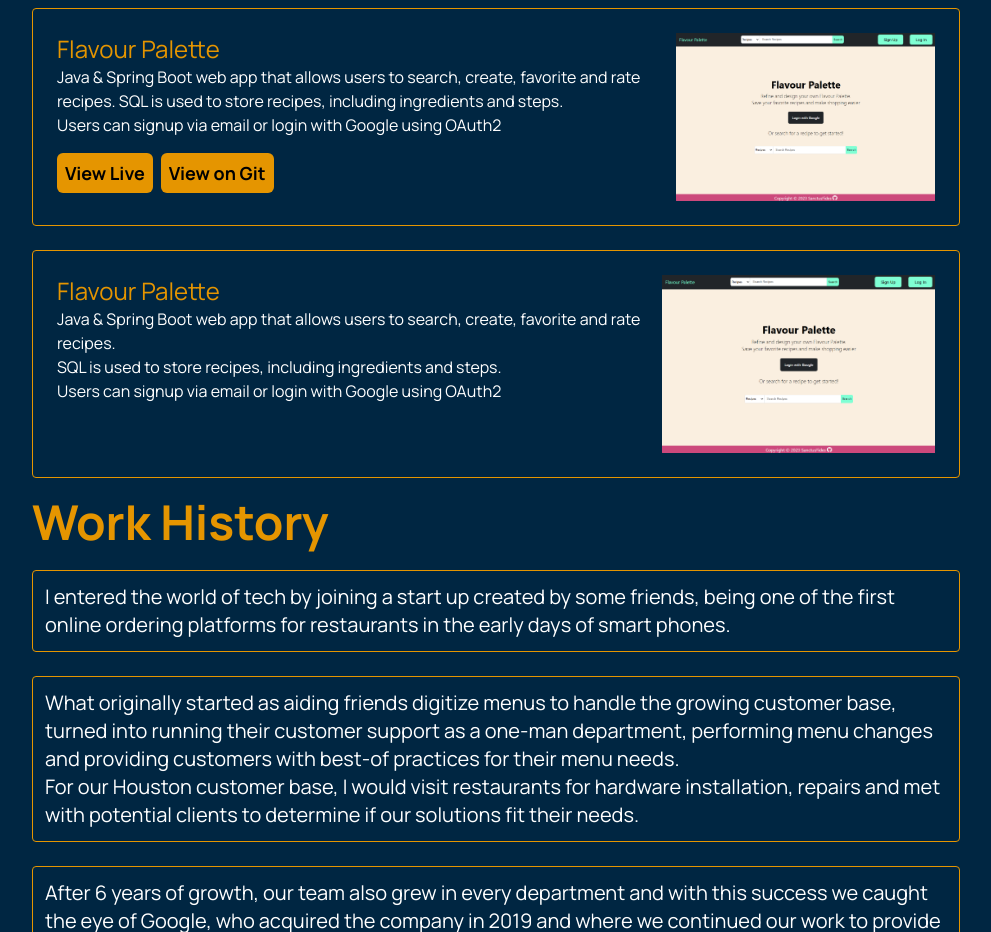
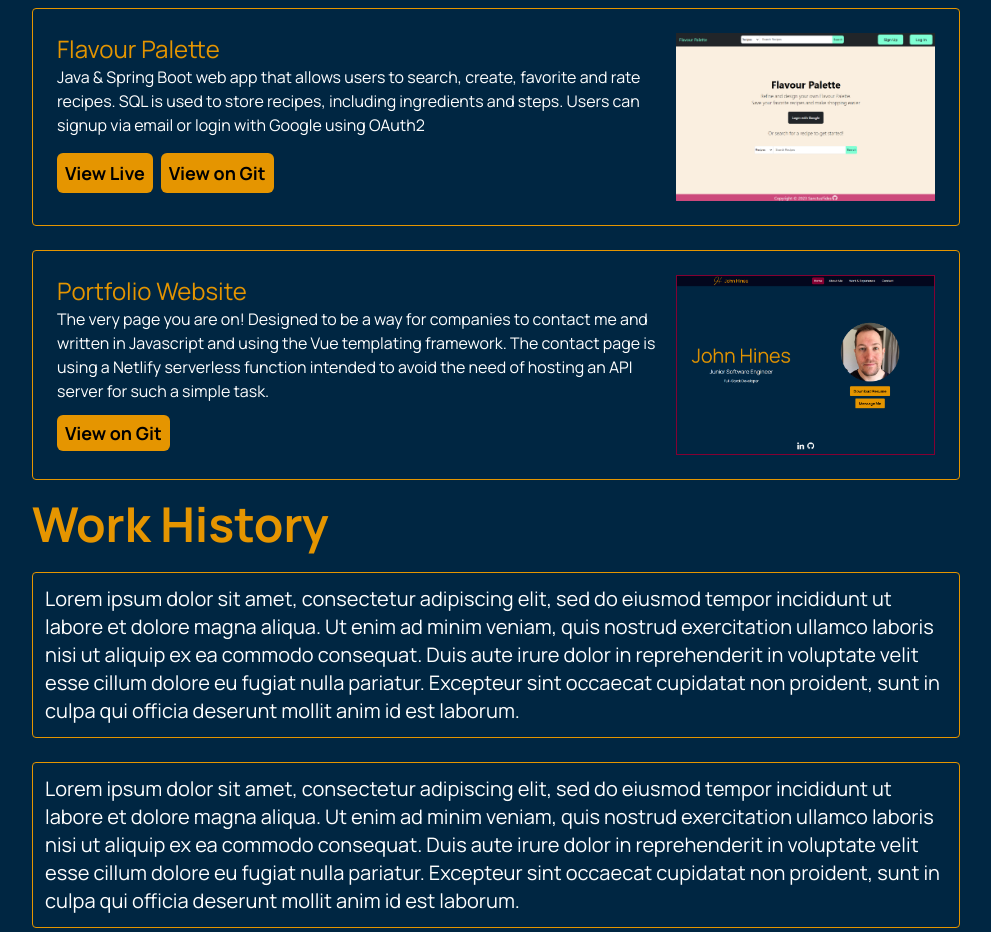
Before and after one commit to SanctusFides/portfolio, a Vue app: page /experience in a window 1280 px wide. Shown: the part 200-1132 px from the top of the page, without its empty margins (144-1135 px from the left). Built offline with nearby package versions, Linux system fonts and the light colour scheme.

Commit message:
Second project tab created. Can Tweak working later

```diff
--- a/src/components/FlavourAppBox.vue
+++ b/src/components/FlavourAppBox.vue
@@ -4,12 +4,13 @@
 </script>
 
 <template>
-  <div class="flex flex-col gap-4 md:flex-row md:gap-2 text-center md:text-left md:justify-between
+  <div class="flex flex-col gap-4 md:flex-row md:gap-2 text-center md:text-left md:justify-between basis-1/2
               text-xl border-1 border-jyellow rounded p-6 transition-colors duration-300 hover:bg-jdarkblue">
     <div>
       <h3 class="text-jyellow text-2xl"> Flavour Palette </h3>
-      <p class="text-base">Java & Spring Boot web app that allows users to search, create, favorite and rate recipes. SQL is used to store recipes, including ingredients and steps.</p>
-      <p class="text-base mb-4">Users can signup via email or login with Google using OAuth2</p>
+      <p class="text-base mb-4">Java & Spring Boot web app that allows users to search, create, favorite and rate recipes.
+        SQL is used to store recipes, including ingredients and steps.
+        Users can signup via email or login with Google using OAuth2</p>
       <div class="flex justify-center md:justify-normal gap-2">
         <ViewButton title="Live" url="https://flavour-palette.fly.dev/"/>
         <ViewButton title="on Git" url="https://github.com/SanctusFides/Flavour-Palette-Public"/>
--- a/src/components/PortfolioAppBox.vue
+++ b/src/components/PortfolioAppBox.vue
@@ -1,19 +1,21 @@
 <script setup>
-  import flavour from '@/assets/img/flavourpalette.png';
+  import portfolio from '@/assets/img/portfolio.png';
   import ViewButton from './ViewButton.vue';
 </script>
 
 <template>
-  <div class="flex flex-col gap-4 md:flex-row md:gap-2 text-center md:text-left md:justify-between
+  <div class="flex flex-col gap-4 md:flex-row md:gap-2 text-center md:text-left md:justify-between basis-1/2
               text-xl border-1 border-jyellow rounded p-6 transition-colors duration-300 hover:bg-jdarkblue">
     <div>
-      <h3 class="text-jyellow text-2xl"> Flavour Palette </h3>
-      <p class="text-base">Java & Spring Boot web app that allows users to search, create, favorite and rate recipes.</p>
-      <p class="text-base">SQL is used to store recipes, including ingredients and steps.</p>
-      <p class="text-base">Users can signup via email or login with Google using OAuth2</p>
+      <h3 class="text-jyellow text-2xl"> Portfolio Website </h3>
+      <p class="text-base mb-4">The very page you are on! Designed to be a way for companies to contact me and written in Javascript and
+        using the Vue templating framework. The contact page is using a Netlify serverless function intended to avoid the need of hosting
+        an API server for such a simple task.
+      </p>
+      <ViewButton title="on Git" url="https://github.com/SanctusFides/portfolio"/>
     </div>
     <div class="flex justify-center md:justify-normal">
-      <img class="max-h-48 min-w-[259px]" :src="flavour" alt="flavour palette web app thumbnail">
+      <img class="max-h-48 min-w-[259px] border-1 border-jclaret" :src="portfolio" alt="portfolio website homepage thumbnail">
     </div>
   </div>
 </template>
--- a/src/views/ExperienceView.vue
+++ b/src/views/ExperienceView.vue
@@ -29,23 +29,16 @@
       <div class="flex flex-col gap-3 lg:gap-6 py-5">
         <h1 class="text-5xl lg:text-5xl text-jyellow font-bold">Work History</h1>
         <p class="text-xl border-1 border-jyellow rounded p-3">
-          I entered the world of tech by joining a start up created by some friends, being one of the first online ordering platforms for
-          restaurants in the early days of smart phones.
+          Lorem ipsum dolor sit amet, consectetur adipiscing elit, sed do eiusmod tempor incididunt ut labore et dolore magna aliqua.
+          Ut enim ad minim veniam, quis nostrud exercitation ullamco laboris nisi ut aliquip ex ea commodo consequat. Duis aute irure
+          dolor in reprehenderit in voluptate velit esse cillum dolore eu fugiat nulla pariatur. Excepteur sint occaecat cupidatat non
+          proident, sunt in culpa qui officia deserunt mollit anim id est laborum.
         </p>
         <p class="text-xl border-1 border-jyellow rounded p-3">
-          What originally started as aiding friends digitize menus to handle the growing customer base, turned into running their customer
-          support as a one-man department, performing menu changes and providing customers with best-of practices for their menu needs.
-          <br>For our Houston customer base, I would visit restaurants for hardware installation, repairs and met with potential clients to determine if our
-          solutions fit their needs.
-        </p>
-        <p class="text-xl border-1 border-jyellow rounded p-3">
-          After 6 years of growth, our team also grew in every department and with this success we caught the eye of Google, who acquired the company
-          in 2019 and where we continued our work to provide restaurants with affordable online ordering on a scale we could only dream of.
-        </p>
-        <p class="text-xl border-1 border-jyellow rounded p-3">
-          My time at Google was an incredible experience that introduced me to new technologies and mentors who helped me discover my
-          potential and a new passion in programming. I decided that it was the right time to depart the world of support to pursue programming
-          as a full time endeavor.
+          Lorem ipsum dolor sit amet, consectetur adipiscing elit, sed do eiusmod tempor incididunt ut labore et dolore magna aliqua.
+          Ut enim ad minim veniam, quis nostrud exercitation ullamco laboris nisi ut aliquip ex ea commodo consequat. Duis aute irure
+          dolor in reprehenderit in voluptate velit esse cillum dolore eu fugiat nulla pariatur. Excepteur sint occaecat cupidatat non
+          proident, sunt in culpa qui officia deserunt mollit anim id est laborum.
         </p>
       </div>
     </div>
```
Also changed, not shown: src/assets/img/portfolio.png (added).
